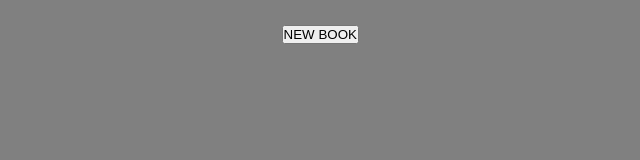
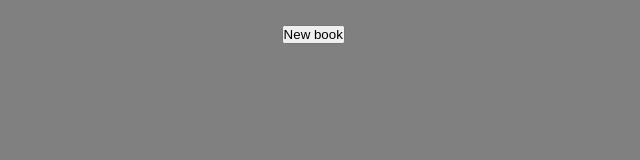
Before and after one commit to eyezek/Library, a plain HTML site: page index.html in a window 1280 px wide. Shown: the full height of the page, 320-960 px from the left. Drawn offline with Linux system fonts and the light colour scheme.

Commit message:
Update index.html

```diff
--- a/index.html
+++ b/index.html
@@ -9,7 +9,7 @@
     <title>Library</title>
   </head>
   <body>
-    <button id="btn">NEW BOOK</button>
+    <button id="btn">New book</button>
     <div id="container">
       <div id="card"></div>
     </div>
```
